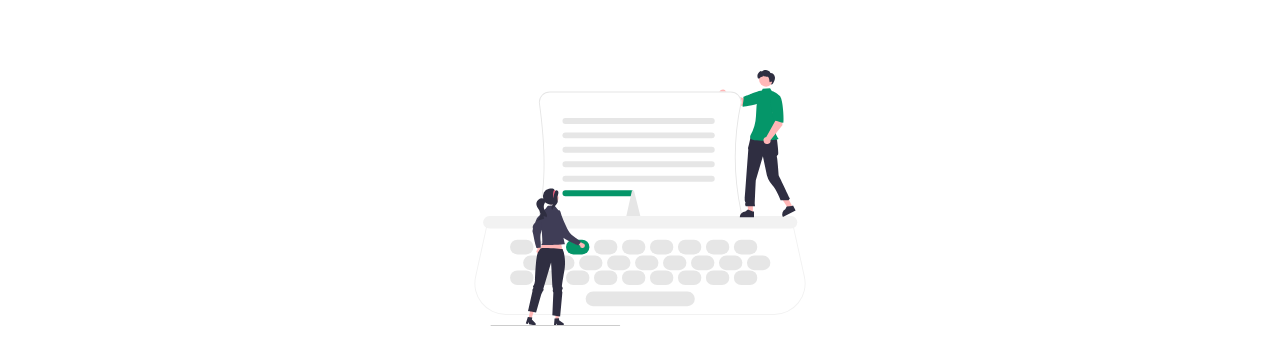
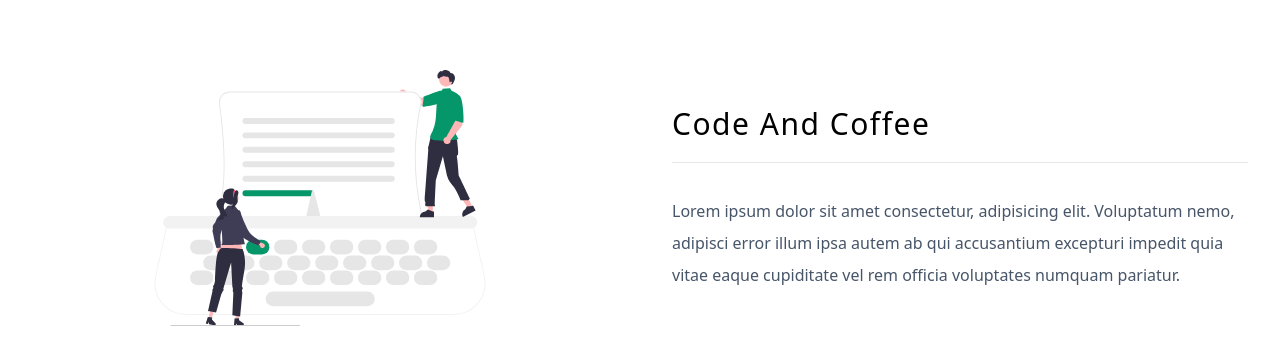
Before and after one commit to szamorano/react-tailwind, a React (Vite) app: page / in a window 1280 px wide. Shown: the part 686-1050 px from the top of the page. Built offline with nearby package versions, Linux system fonts and the light colour scheme.

Commit message:
Add SectionTitle area.

```diff
--- a/src/components/About.jsx
+++ b/src/components/About.jsx
@@ -4,8 +4,17 @@ import SectionTitle from "./SectionTitle";
 const About = () => {
   return (
     <section className="bg-white py-20" id="about">
-      <div className="align-element grid md:grid-cols2 items-center gap-16">
+      <div className="align-element grid md:grid-cols-2 items-center gap-16">
         <img src={aboutSvg} className="w-full h-64" />
+        <article>
+          <SectionTitle text="code and coffee" />
+          <p className="text-slate-600 mt-8 leading-loose">
+            Lorem ipsum dolor sit amet consectetur, adipisicing elit. Voluptatum
+            nemo, adipisci error illum ipsa autem ab qui accusantium excepturi
+            impedit quia vitae eaque cupiditate vel rem officia voluptates
+            numquam pariatur.
+          </p>
+        </article>
       </div>
     </section>
   );
```
